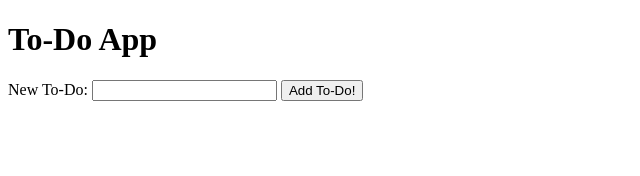
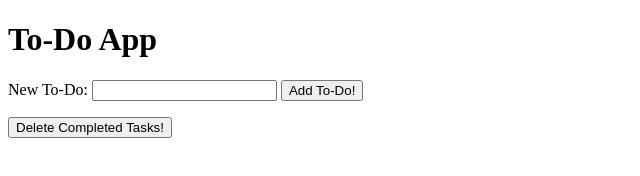
Before and after one commit to limembo/to-do-app, a plain HTML site: page index.html in a window 1280 px wide. Shown: the whole page, without its empty margins (0-640 px from the left). Drawn offline with Linux system fonts and the light colour scheme.

Commit message:
uploading updated files

```diff
--- a/app.js
+++ b/app.js
@@ -11,8 +11,20 @@ function onReady(){
       newLi.textContent = title;
       newLi.appendChild(checkbox);
       toDoList.appendChild(newLi);
+
       newToDoText.value = '';
     });
+}
+
+function rem() {
+    var list = document.getElementById('toDoList'),
+        items = Array.prototype.slice.call(list.childNodes),
+        item;
+    while (item = items.pop()) {
+        if (item.firstChild && item.firstChild.checked) {
+            list.removeChild(item);
+        }
+    }
 }
 
 window.onload = function(){
--- a/index.html
+++ b/index.html
@@ -12,6 +12,7 @@
             <button type="submit">Add To-Do!</button>
         </form>
         <ul id="toDoList"></ul>
+          <button onclick="rem()">Delete Completed Tasks!</button>
         <script src="app.js"></script>
     </body>
 </html>
```
